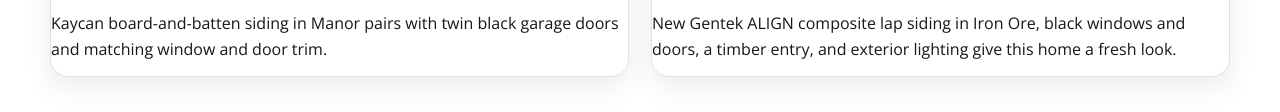
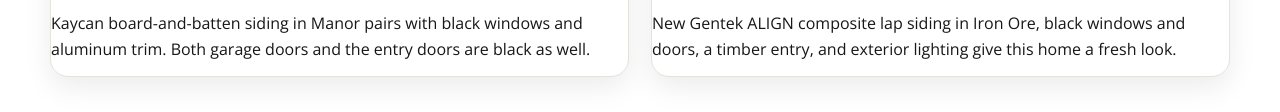
Before and after one commit to BC705/bradshawconstruction.ca, a plain HTML site: page index.html in a window 1280 px wide. Shown: the part 7043-7155 px from the top of the page. Drawn offline with nearby package versions, Linux system fonts and the light colour scheme.

Commit message:
Clarify black windows, doors, and aluminum on the Severn garage

```diff
--- a/index.html
+++ b/index.html
@@ -245,7 +245,7 @@
               <figure><span>Finished</span><img src="assets/images/charcoal_garage_finished.png" alt="Finished charcoal detached garage with two black doors" /></figure>
             </div>
             <h3>Severn Garage Build</h3>
-            <p>Kaycan board-and-batten siding in Manor pairs with twin black garage doors and matching window and door trim.</p>
+            <p>Kaycan board-and-batten siding in Manor pairs with black windows and aluminum trim. Both garage doors and the entry doors are black as well.</p>
           </article>
           <article class="before-after-card">
             <div class="ba-images">
```
